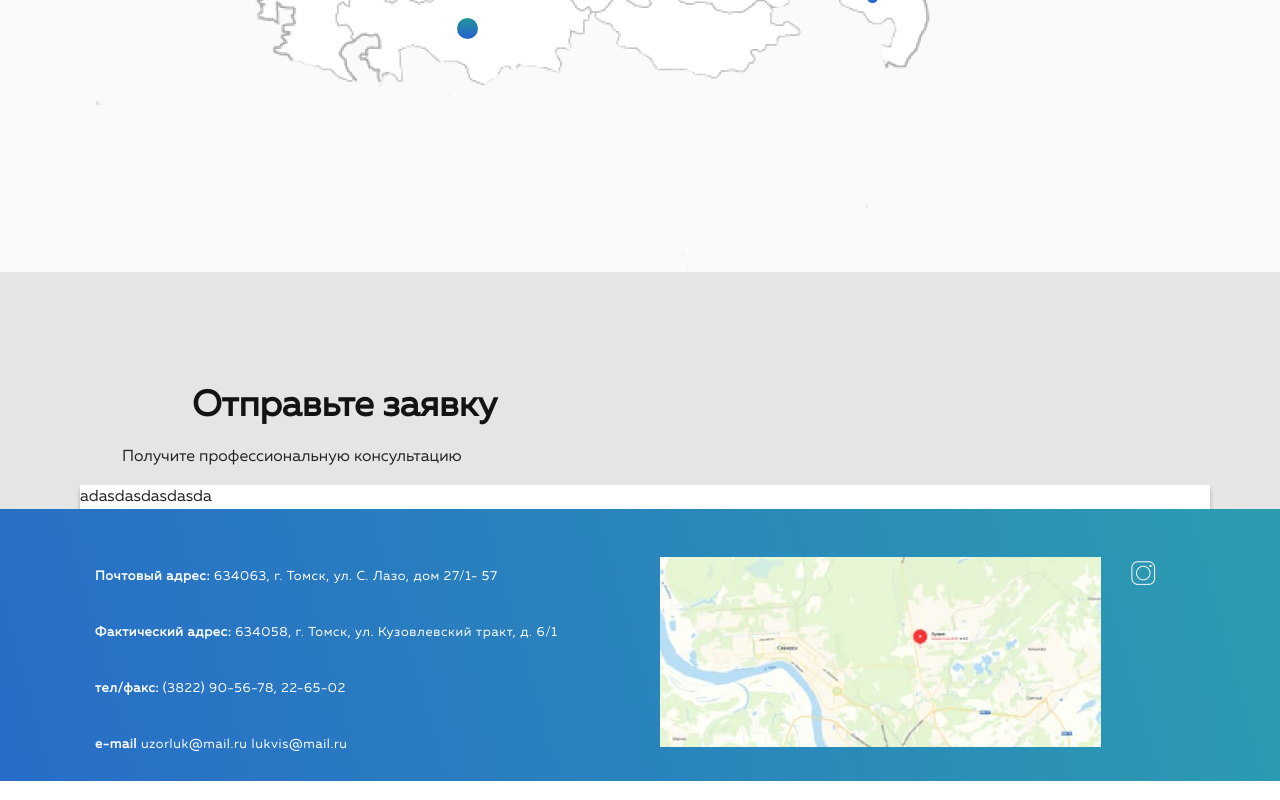
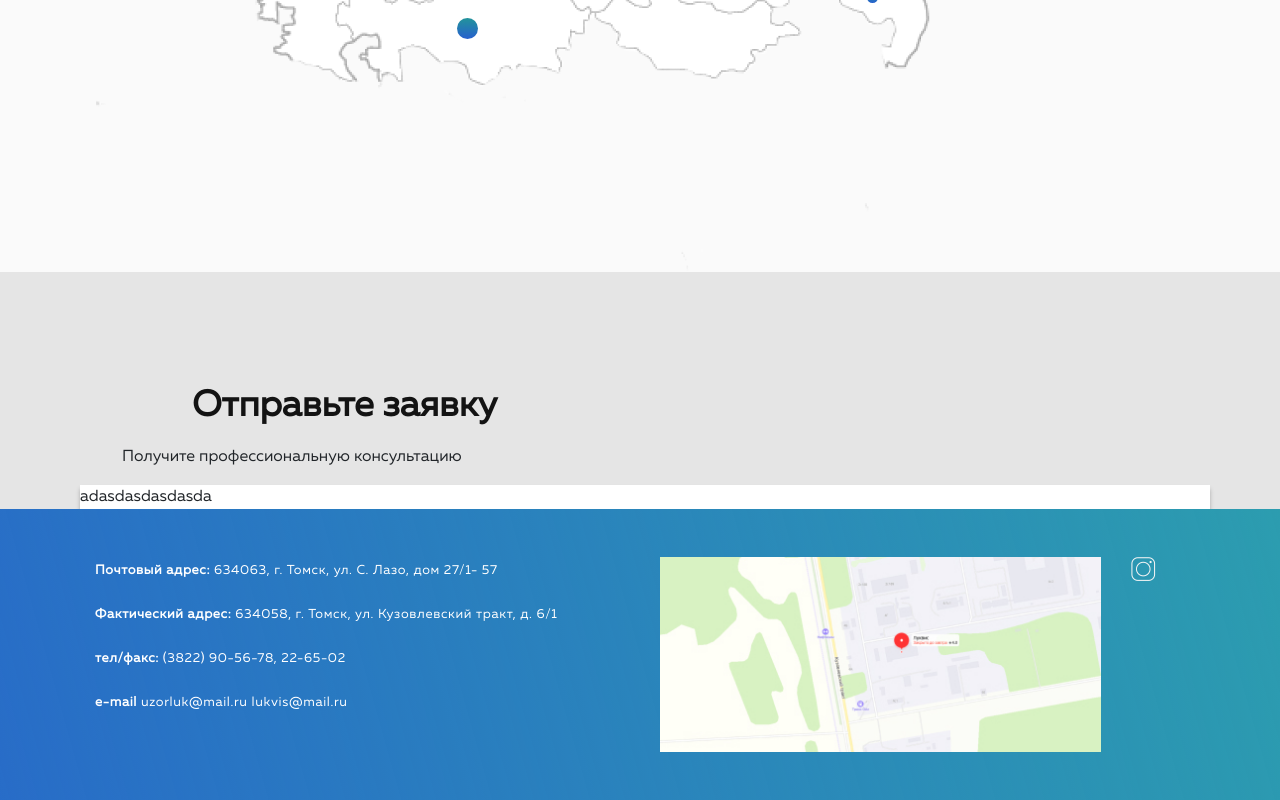
Before and after one commit to Fessan-zz/lukvis, a Vue app: page / in a window 1280 px wide. Shown: the part 2815-3615 px from the top of the page. Built offline with nearby package versions, Linux system fonts and the light colour scheme; no server answers.

Commit message:
fix map footer

```diff
--- a/src/components/layouts/l-footer.vue
+++ b/src/components/layouts/l-footer.vue
@@ -1,6 +1,6 @@
 <template>
   <footer class="footer" id="footer">
-    <b-container class="pt-5">
+    <b-container class="pt-5 pb-5">
       <b-row class="justify-content-between">
         <b-col cols="6">
           <p>
@@ -54,7 +54,7 @@ export default {
   background: linear-gradient(254.31deg, #2C9FAE -5.17%,
   rgba(31, 177, 186, 0) 125.7%), #2760CE;
   font-size: 13px;
-  line-height: 40px;
+  line-height: 28px;
   letter-spacing: 0.05em;
   color: #FFFFFF;
   &__text-span{
```
Also changed, not shown: src/assets/img/map2.jpg.
